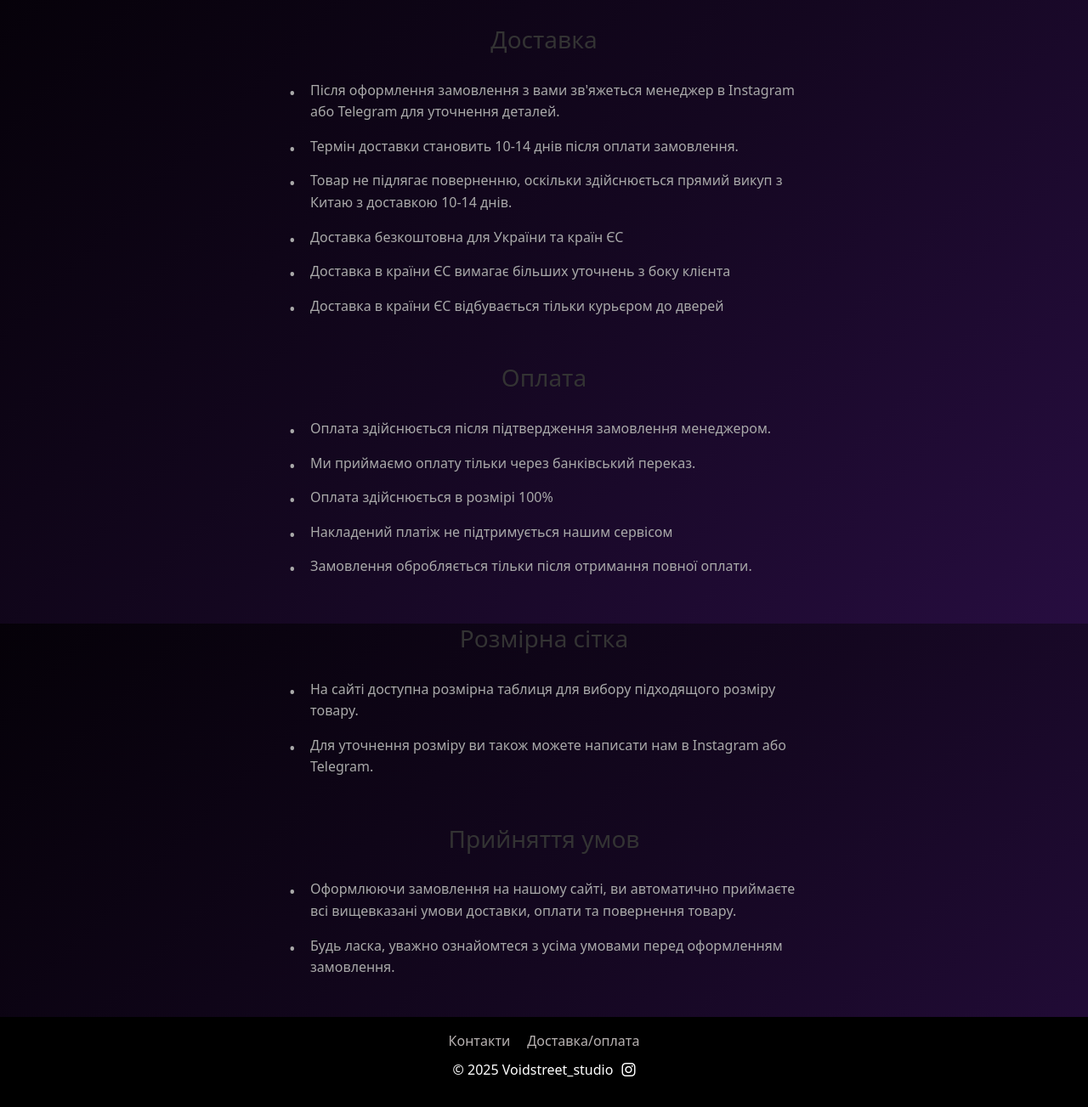
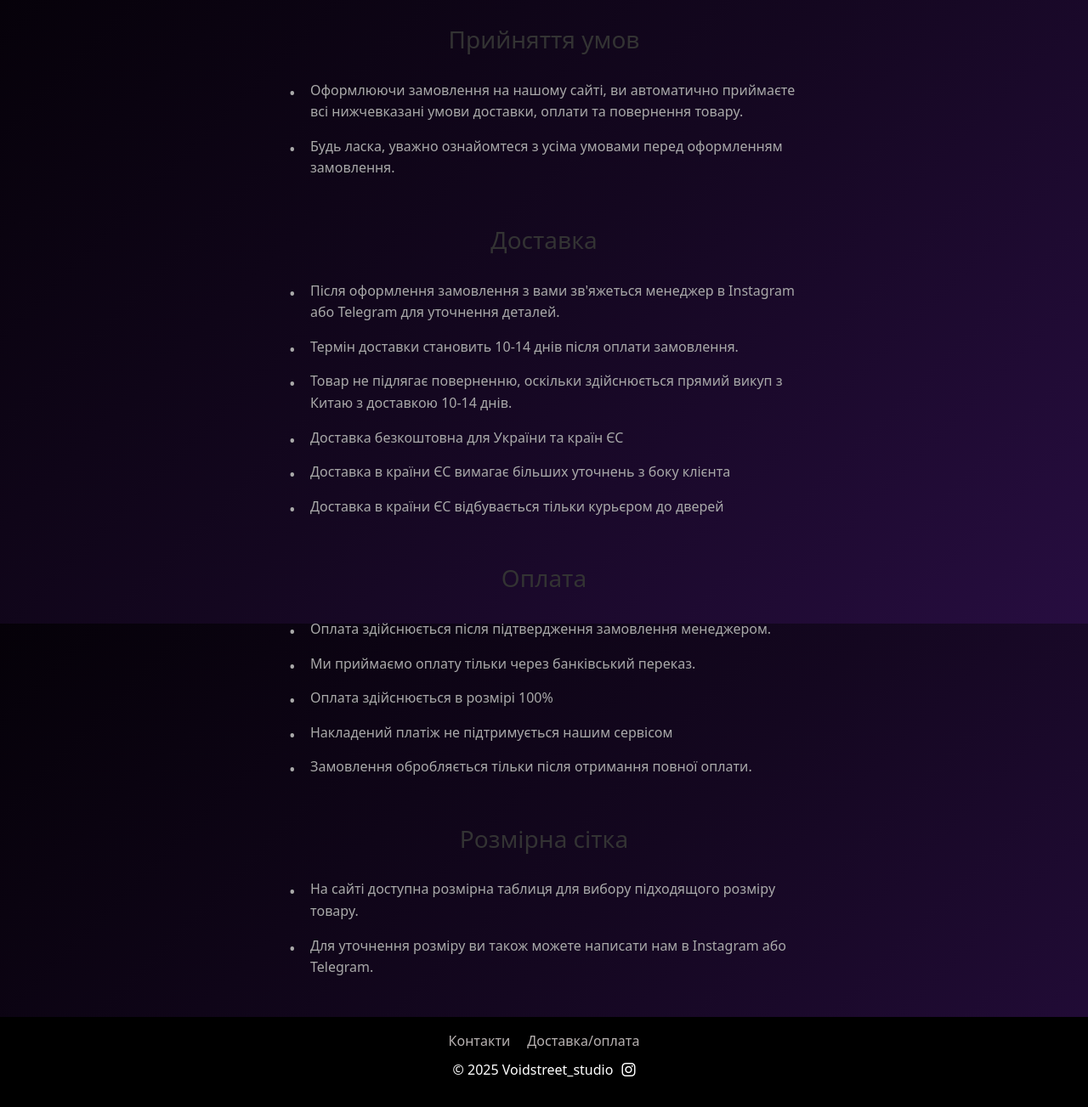
Before and after one commit to argx4/VoidStreetShop-Python-Django-, a Django app: template product/templates/delivret.html in a window 1280 px wide. Shown: the part 66-1369 px from the top of the page at 85% size. Run offline with Django 3.2, Linux system fonts and the light colour scheme; the template is opened without the code that fills it, so the values that code supplies are empty.

Commit message:
переставлены секции местами

```diff
--- a/product/templates/delivret.html
+++ b/product/templates/delivret.html
@@ -10,6 +10,14 @@
 {% block content %}
 <main>
     <div class="delivery-payment-info">
+        <div class="section">
+            <h2>Прийняття умов</h2>
+            <ul>
+                <li>Оформлюючи замовлення на нашому сайті, ви автоматично приймаєте всі нижчевказані умови доставки, оплати та повернення товару.</li>
+                <li>Будь ласка, уважно ознайомтеся з усіма умовами перед оформленням замовлення.</li>
+            </ul>
+        </div>
+
         <div class="section">
             <h2>Доставка</h2>
             <ul>
@@ -41,13 +49,7 @@
             </ul>
         </div>
 
-        <div class="section">
-            <h2>Прийняття умов</h2>
-            <ul>
-                <li>Оформлюючи замовлення на нашому сайті, ви автоматично приймаєте всі вищевказані умови доставки, оплати та повернення товару.</li>
-                <li>Будь ласка, уважно ознайомтеся з усіма умовами перед оформленням замовлення.</li>
-            </ul>
-        </div>
+
     </div>
 </main>
 {% endblock %}
```
